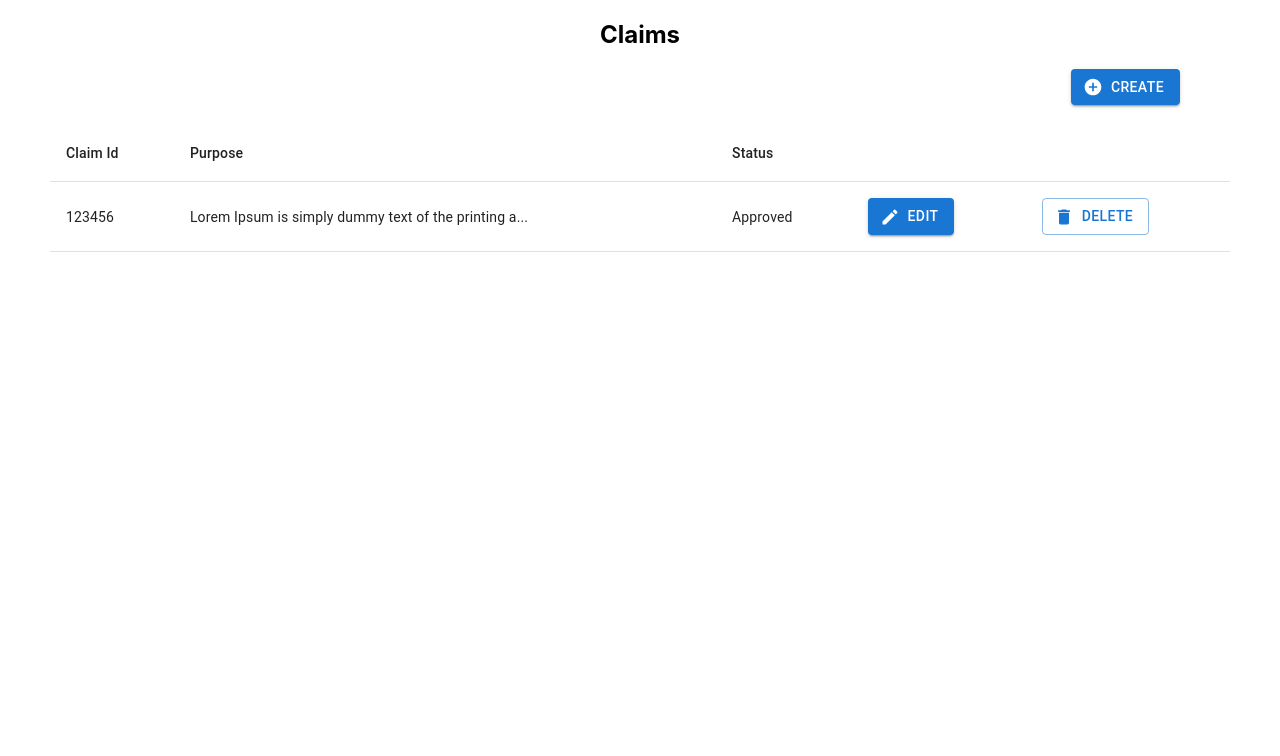
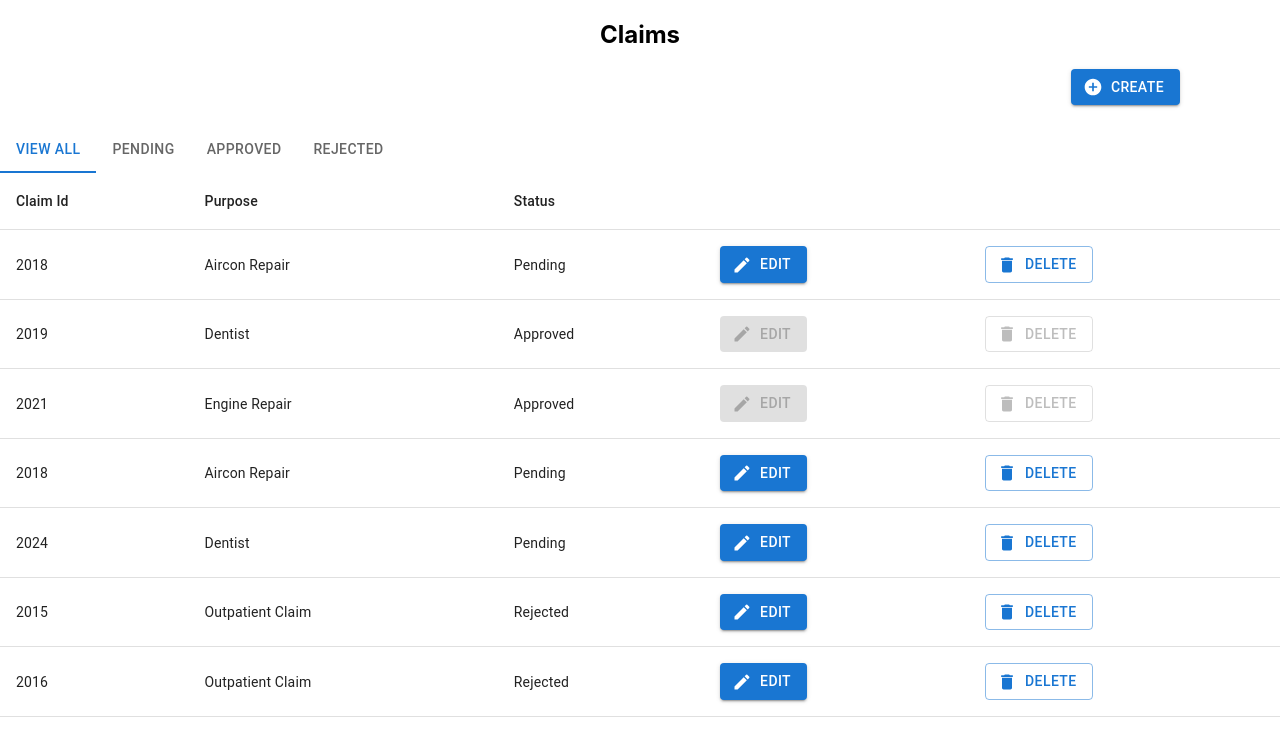
Before and after one commit to 24kmystique/dbs-seed-16-frontend, a React (Create React App) app: page / in a window 1280 px wide. Shown: the top 756 px of the page. Built offline with nearby package versions, Linux system fonts and the light colour scheme.

Commit message:
added claim display page

```diff
--- a/package.json
+++ b/package.json
@@ -12,7 +12,9 @@
     "@testing-library/react": "13.4.0",
     "@testing-library/user-event": "13.5.0",
     "axios": "1.3.4",
+    "bootstrap": "5.2.3",
     "react": "^18.2.0",
+    "react-bootstrap": "2.7.2",
     "react-dom": "^18.2.0",
     "react-redux": "8.0.5",
     "react-router-dom": "6.8.1",
--- /dev/null
+++ b/src/components/claims-display-page/ClaimTable.css
@@ -0,0 +1,9 @@
+.claim-table__table-wrapper {
+  display: flex;
+  align-items: center;
+  padding: 0 50px;
+}
+
+.claim-table__table-container {
+  min-width: 600px;
+}
--- /dev/null
+++ b/src/components/claims-display-page/ClaimTable.js
@@ -0,0 +1,81 @@
+import { Table, TableBody, TableCell, TableContainer, TableHead, TableRow, Button } from '@mui/material';
+import DeleteIcon from '@mui/icons-material/Delete';
+import EditIcon from '@mui/icons-material/Edit';
+import { useEffect, useState } from 'react';
+
+function ClaimTable(props) {
+  const claimPurpose = "Lorem Ipsum is simply dummy text of the printing and typesetting industry. Lorem Ipsum has been the industry's standard dummy text ever since the 1500s, when an unknown printer took a galley of type and scrambled it to make a type specimen book. It has survived not only five centuries, but also the leap into electronic typesetting, remaining essentially unchanged. It was popularised in the 1960s with the release of Letraset sheets containing Lorem Ipsum passages, and more recently with desktop publishing software like Aldus PageMaker including versions of Lorem Ipsum.";
+  const maxTextInCell = 50;
+  const [claims, setClaims] = useState(props.claims);
+
+  function createData(name, calories, fat, carbs, protein) {
+    return { name, calories, fat, carbs, protein };
+  }
+
+  const rows = [
+    createData('Frozen yoghurt', 159, 6.0, 24, 4.0),
+    createData('Ice cream sandwich', 237, 9.0, 37, 4.3),
+    createData('Eclair', 262, 16.0, 24, 6.0),
+    createData('Cupcake', 305, 3.7, 67, 4.3),
+    createData('Gingerbread', 356, 16.0, 49, 3.9),
+  ]
+
+
+  function setClaimPurposeCell(text) {
+    if (text.length > maxTextInCell) {
+      return text.slice(0, maxTextInCell) + "...";
+    }
+    else return text;
+  }
+
+  function handleDeleteClaim(e) {
+    e.preventDefault();
+
+  }
+
+
+  return (
+    <div className='claim-table__table-wrapper'>
+      <TableContainer className='claim-table__table-container'>
+        <Table aria-label="simple table">
+          <TableHead>
+            <TableRow>
+              <TableCell>Claim Id</TableCell>
+              <TableCell>Purpose</TableCell>
+              <TableCell>Status</TableCell>
+              <TableCell></TableCell>
+              <TableCell></TableCell>
+            </TableRow>
+          </TableHead>
+          <TableBody>
+            {claims.map((claim) => (
+              <TableRow>
+                <TableCell>{claim.ClaimID}</TableCell>
+                <TableCell>{setClaimPurposeCell(claim.Purpose)}</TableCell>
+                <TableCell>{claim.Status}</TableCell>
+                <TableCell>
+                  {claim.Status === "Approved" ?
+                    <Button variant="contained" startIcon={<EditIcon />} disabled>Edit</Button>
+                    :
+                    <Button variant="contained" startIcon={<EditIcon />}>Edit</Button>
+                  }
+                </TableCell>
+                <TableCell>
+                  {claim.Status === "Approved" ?
+                    <Button variant="outlined" startIcon={<DeleteIcon />} onClick={handleDeleteClaim} disabled>Delete</Button>
+                    :
+                    <Button variant="outlined" startIcon={<DeleteIcon />} onClick={handleDeleteClaim}>Delete</Button>
+                  }
+                </TableCell>
+              </TableRow>
+            ))}
+
+          </TableBody>
+        </Table>
+      </TableContainer>
+
+    </div>
+  )
+}
+
+export default ClaimTable;
--- a/src/components/claims-display-page/ClaimsDisplayPage.css
+++ b/src/components/claims-display-page/ClaimsDisplayPage.css
@@ -11,13 +11,3 @@
   padding-right: 100px;
   padding-bottom: 20px;
 }
-
-.claim-page__table-wrapper {
-  display: flex;
-  align-items: center;
-  padding: 0 50px;
-}
-
-.claim-page__table-container {
-  min-width: 600px;
-}
--- a/src/components/claims-display-page/ClaimsDisplayPage.js
+++ b/src/components/claims-display-page/ClaimsDisplayPage.js
@@ -1,22 +1,112 @@
 // import libraries
-import { Table, TableBody, TableCell, TableContainer, TableHead, TableRow, Button} from '@mui/material';
-import DeleteIcon from '@mui/icons-material/Delete';
-import EditIcon from '@mui/icons-material/Edit';
+import { Button, Box, Tabs, Tab } from '@mui/material';
 import AddCircleIcon from '@mui/icons-material/AddCircle';
+import { useState } from "react";
 
-
+// import components and styling
 import "./ClaimsDisplayPage.css";
+import ClaimTable from "./ClaimTable";
 
 function ClaimsDisplayPage() {
-  const claimPurpose = "Lorem Ipsum is simply dummy text of the printing and typesetting industry. Lorem Ipsum has been the industry's standard dummy text ever since the 1500s, when an unknown printer took a galley of type and scrambled it to make a type specimen book. It has survived not only five centuries, but also the leap into electronic typesetting, remaining essentially unchanged. It was popularised in the 1960s with the release of Letraset sheets containing Lorem Ipsum passages, and more recently with desktop publishing software like Aldus PageMaker including versions of Lorem Ipsum.";
-  const maxTextInCell = 50;
+  const [tabIndex, setTabIndex] = useState(0);
+  const fakeClaims = [
+    {
+      "ClaimID": 2018,
+      "InsuranceID": 1011,
+      "FirstName": "John",
+      "LastName": "Tan",
+      "ExpenseDate": "2022-10-10T08:00:00+08:00",
+      "Amount": 3000.00,
+      "Purpose": "Aircon Repair",
+      "FollowUp": 0,
+      "PreviousClaimID": null,
+      "Status": "Pending",
+      "LastEditedClaimDate": "2022-10-15T17:45:52+08:00"
+     },
+     {
+      "ClaimID": 2019,
+      "InsuranceID": 1009,
+      "FirstName": "Martin",
+      "LastName": "Ong",
+      "ExpenseDate": "2022-10-26T08:00:00+08:00",
+      "Amount": 100.00,
+      "Purpose": "Dentist",
+      "FollowUp": 0,
+      "PreviousClaimID": null,
+      "Status": "Approved",
+      "LastEditedClaimDate": "2022-10-28T13:08:24+08:00"
+     },
+     {
+      "ClaimID": 2021,
+      "InsuranceID": 1011,
+      "FirstName": "John",
+      "LastName": "Tan",
+      "ExpenseDate": "2022-12-20T08:00:00+08:00",
+      "Amount": 2000.00,
+      "Purpose": "Engine Repair",
+      "FollowUp": 0,
+      "PreviousClaimID": null,
+      "Status": "Approved",
+      "LastEditedClaimDate": "2023-01-06T11:24:32+08:00"
+     },
+     {
+      "ClaimID": 2018,
+      "InsuranceID": 1011,
+      "FirstName": "John",
+      "LastName": "Tan",
+      "ExpenseDate": "2022-10-10T08:00:00+08:00",
+      "Amount": 3000.00,
+      "Purpose": "Aircon Repair",
+      "FollowUp": 0,
+      "PreviousClaimID": null,
+      "Status": "Pending",
+      "LastEditedClaimDate": "2022-10-15T17:45:52+08:00"
+     },
+     {
+      "ClaimID": 2024,
+      "InsuranceID": 1009,
+      "FirstName": "Martin",
+      "LastName": "Ong",
+      "ExpenseDate": "2023-02-23T08:00:00+08:00",
+      "Amount": 100.00,
+      "Purpose": "Dentist",
+      "FollowUp": 0,
+      "PreviousClaimID": null,
+      "Status": "Pending",
+      "LastEditedClaimDate": "2023-02-25T17:33:58+08:00"
+     },
+     {
+      "ClaimID": 2015,
+      "InsuranceID": 1009,
+      "FirstName": "Martin",
+      "LastName": "Ong",
+      "ExpenseDate": "2022-09-02T08:00:00+08:00",
+      "Amount": 100.00,
+      "Purpose": "Outpatient Claim",
+      "FollowUp": 0,
+      "PreviousClaimID": null,
+      "Status": "Rejected",
+      "LastEditedClaimDate": "2022-09-03T10:30:00+08:00"
+     },
+     {
+      "ClaimID": 2016,
+      "InsuranceID": 1008,
+      "FirstName": "John",
+      "LastName": "Tan",
+      "ExpenseDate": "2022-09-04T08:00:00+08:00",
+      "Amount": 100.00,
+      "Purpose": "Outpatient Claim",
+      "FollowUp": 0,
+      "PreviousClaimID": null,
+      "Status": "Rejected",
+      "LastEditedClaimDate": "2022-09-05T13:25:29+08:00"
+     },
+  ];
 
-  function setClaimPurposeCell(text) {
-    if (text.length > maxTextInCell) {
-      return text.slice(0, maxTextInCell) + "...";
-    }
-    else return text;
-  }
+  const handleTabChange = (event, newTabIndex) => {
+    setTabIndex(newTabIndex);
+    console.log(newTabIndex);
+  };
 
   return (
     <div>
@@ -27,35 +117,20 @@ function ClaimsDisplayPage() {
         <Button variant="contained" startIcon={<AddCircleIcon />}>Create</Button>
       </div>
 
-      <div className='claim-page__table-wrapper'>
-        <TableContainer className='claim-page__table-container'>
-          <Table aria-label="simple table">
-            <TableHead>
-              <TableRow>
-                <TableCell>Claim Id</TableCell>
-                <TableCell>Purpose</TableCell>
-                <TableCell>Status</TableCell>
-                <TableCell></TableCell>
-                <TableCell></TableCell>
-              </TableRow>
-            </TableHead>
-            <TableBody>
-              <TableRow>
-                <TableCell>123456</TableCell>
-                <TableCell>{setClaimPurposeCell(claimPurpose)}</TableCell>
-                <TableCell>Approved</TableCell>
-                <TableCell>
-                  <Button variant="contained" startIcon={<EditIcon />}>Edit</Button>
-                </TableCell>
-                <TableCell>
-                  <Button variant="outlined" startIcon={<DeleteIcon />}>Delete</Button>
-                </TableCell>
-              </TableRow>
+      <Box>
+        <Tabs value={tabIndex} onChange={handleTabChange}>
+          <Tab label="View All"></Tab>
+          <Tab label="Pending"></Tab>
+          <Tab label="Approved"></Tab>
+          <Tab label="Rejected"></Tab>
+        </Tabs>
+      </Box>
 
-            </TableBody>
-          </Table>
-        </TableContainer>
-      </div>
+      {tabIndex === 0 ? <ClaimTable claims={fakeClaims} /> : undefined}
+      {tabIndex === 1 ? <ClaimTable claims={fakeClaims} /> : undefined}
+      {tabIndex === 2 ? <ClaimTable claims={fakeClaims} /> : undefined}
+      {tabIndex === 3 ? <ClaimTable claims={fakeClaims} /> : undefined}
+
     </div>
   )
 }
```
Also changed, not shown: 1 other file (tests, documents, lock files or other folders).
